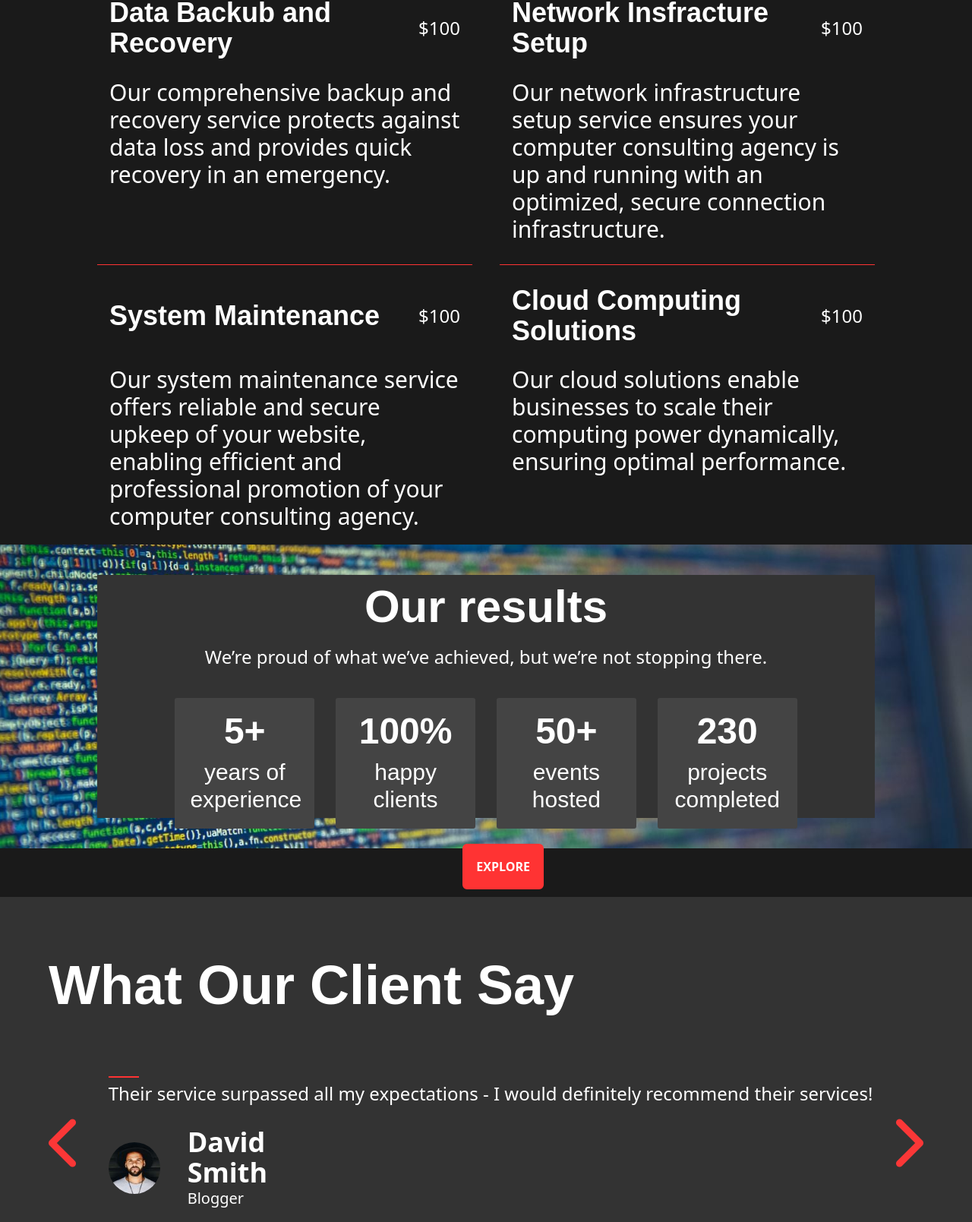
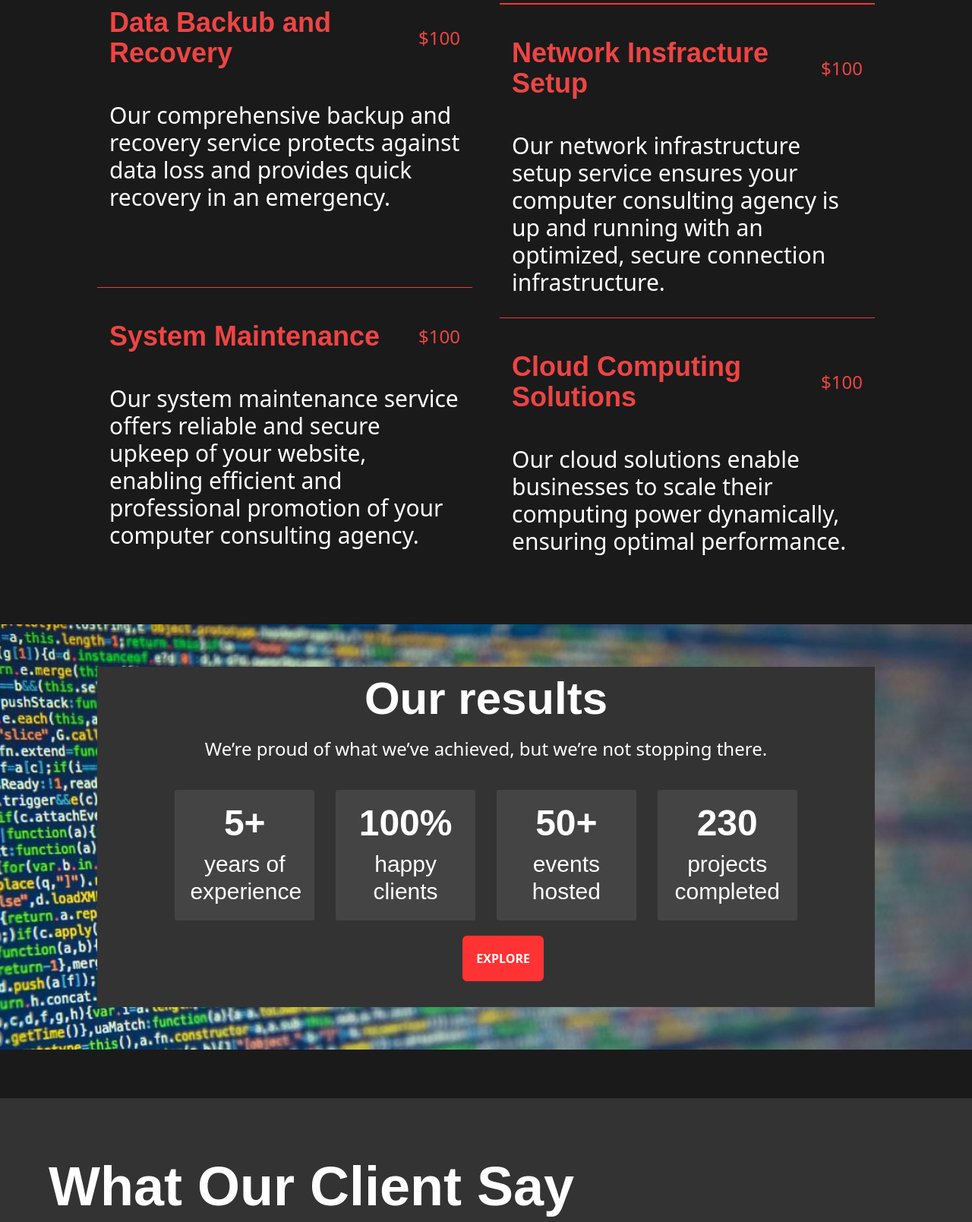
Before and after one commit to amito12337/Skilltech, a website: page dist/Services.html in a window 1280 px wide. Shown: the part 1631-3240 px from the top of the page at 76% size. Drawn offline with Linux system fonts and the light colour scheme; files whose address does not match are found by name.

Commit message:
Make Services Page Responsive

```diff
--- a/src/input.css
+++ b/src/input.css
@@ -311,30 +311,30 @@ header h1 span {
   background: var(--secondary-color);
 }
 .Services .bef-price-list .price-list {
-  @apply w-[80%] ml-[10%];
+  @apply w-[80%] ml-[10%] sm:w-[94%] sm:ml-[3%];
 }
 .Services .bef-price-list .price-list .head p {
   @apply m-0 text-primary font-medium text-center text-4xl py-3;
   font-family: var(--body-font);
 }
 .Services .bef-price-list .price-list .head h1 {
-  @apply text-white text-center font-semibold text-8xl mt-4 mb-12;
+  @apply text-white text-center font-semibold text-8xl sm:text-[5rem] mt-4 mb-12;
 }
 .Services .bef-price-list .price-list .price-table {
-  @apply grid grid-cols-2 sm:grid-cols-1 xs:grid-cols-1 justify-between gap-9;
+  @apply grid grid-cols-2 md:grid-cols-1 sm:grid-cols-1 xs:grid-cols-1  gap-9 md:gap-0 sm:gap-0 xs:gap-0;
 }
 .Services .bef-price-list .price-list .price-table .column .header {
-  @apply px-4 my-[2.75rem] lg:my-6 flex justify-between items-center h-[45px] md:h-[55px] xs:h-[55px];
+  @apply px-4 my-[2.75rem] lg:my-6 md:mt-3 md:mb-0  sm:mt-5 sm:mb-0 flex justify-between items-center ;
 }
 .Services .bef-price-list .price-list .price-table .column .header h1 {
-  @apply text-4xl text-white font-semibold lg:text-3xl;
+  @apply text-red-500 text-4xl font-semibold lg:font-medium lg:text-[1.7rem] sm:text-[1.5rem] xs:text-[1.4rem];
   font-family: var(--body-font);
 }
 .Services .bef-price-list .price-list .price-table .column .header .price {
-  @apply text-2xl text-white font-medium m-0;
+  @apply text-2xl text-red-500 font-medium m-0;
 }
 .Services .bef-price-list .price-list .price-table .column .Service-desc {
-  @apply m-0 mt-[1rem] text-white text-3xl font-medium px-4 xl:h-[235px] lg:h-[350px] h-[190px] md:h-[180px] sm:h-[120px] sm:pt-6 md:pt-6 lg:pt-3;
+  @apply m-0 mt-[1.2rem] text-white text-3xl sm:text-2xl font-medium lg:font-normal px-4 xl:h-[235px] lg:h-[350px] md:my-9 sm:my-9 lg:pt-3;
 }
 .Services .bef-price-list .price-list .price-table .column hr {
   @apply bg-primary border-none;
@@ -347,7 +347,7 @@ header h1 span {
   @apply relative;
 }
 .Section2-at-services img {
-  @apply relative h-[400px] sm:h-[790px] xs:h-[950px] md:h-[500px] object-cover;
+  @apply relative xl:h-[560px] lg:h-[560px] md:h-[850px] sm:h-[1376px] xs:h-[950px] object-cover;
 }
 .Section2-at-services .inside-section2 {
   @apply absolute h-[80%] bottom-[10%] left-[10%];
@@ -362,9 +362,7 @@ header h1 span {
   @apply text-white text-2xl font-medium text-center m-0 py-2 px-4;
 }
 .Section2-at-services .inside-section2 .main {
-  @apply grid grid-cols-4 md:grid-cols-2 sm:grid-cols-1 xs:grid-cols-1 gap-7;
-  width: 80%;
-  margin: 30px 0px 0px 10%;
+  @apply grid grid-cols-4 md:grid-cols-2 sm:grid-cols-1 xs:grid-cols-1 gap-7 lg:gap-2 w-[80%] mt-[30px] ml-[10%] lg:w-[100%] lg:mt-[30px] lg:ml-0;
 }
 .Section2-at-services .inside-section2 .main div {
   padding: 20px;
@@ -401,7 +399,7 @@ header h1 span {
   @apply flex items-center justify-between;
 }
 .What-our-client-say .main .feedlbacks .inside-feedlbacks {
-  @apply grid lg:grid-cols-2 md:grid-cols-1 sm:grid-cols-1 xs:grid-cols-1 gap-14;
+  @apply grid xl:grid-cols-2 lg:grid-cols-2 md:grid-cols-1 sm:grid-cols-1 xs:grid-cols-1 gap-14;
 }
 .What-our-client-say .main .feedlbacks .inside-feedlbacks .bef-feedlback hr {
   @apply bg-primary border-none mb-2;
@@ -427,7 +425,6 @@ header h1 span {
   .bef-feedlback
   .informations {
   @apply flex items-center;
-  width: 250px;
 }
 .What-our-client-say
   .main
@@ -447,7 +444,7 @@ header h1 span {
   .informations
   .identifications
   h1 {
-  @apply text-4xl text-white font-semibold ml-9;
+  @apply text-4xl text-white font-semibold ml-9 lg:text-3xl sm:text-[1.65rem] text-red-400;
 }
 .What-our-client-say
   .main
```
Also changed, not shown: dist/Services.html, dist/output.css.
